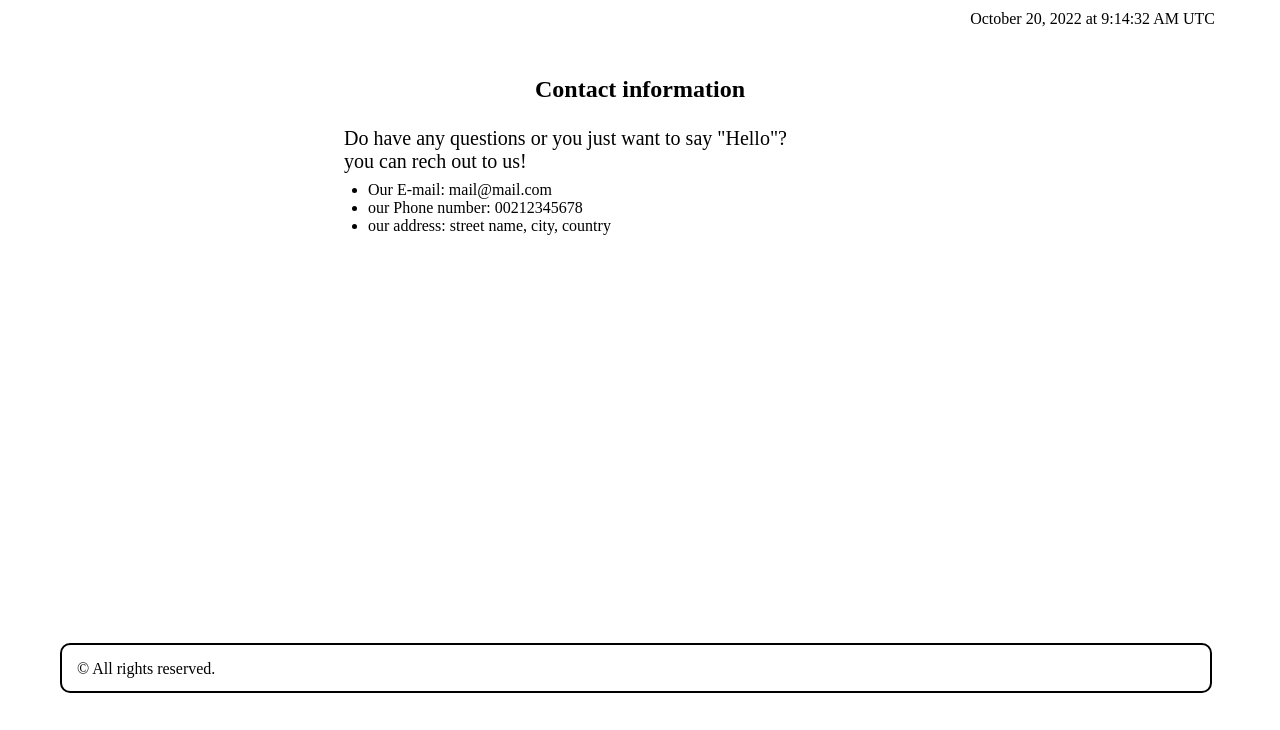
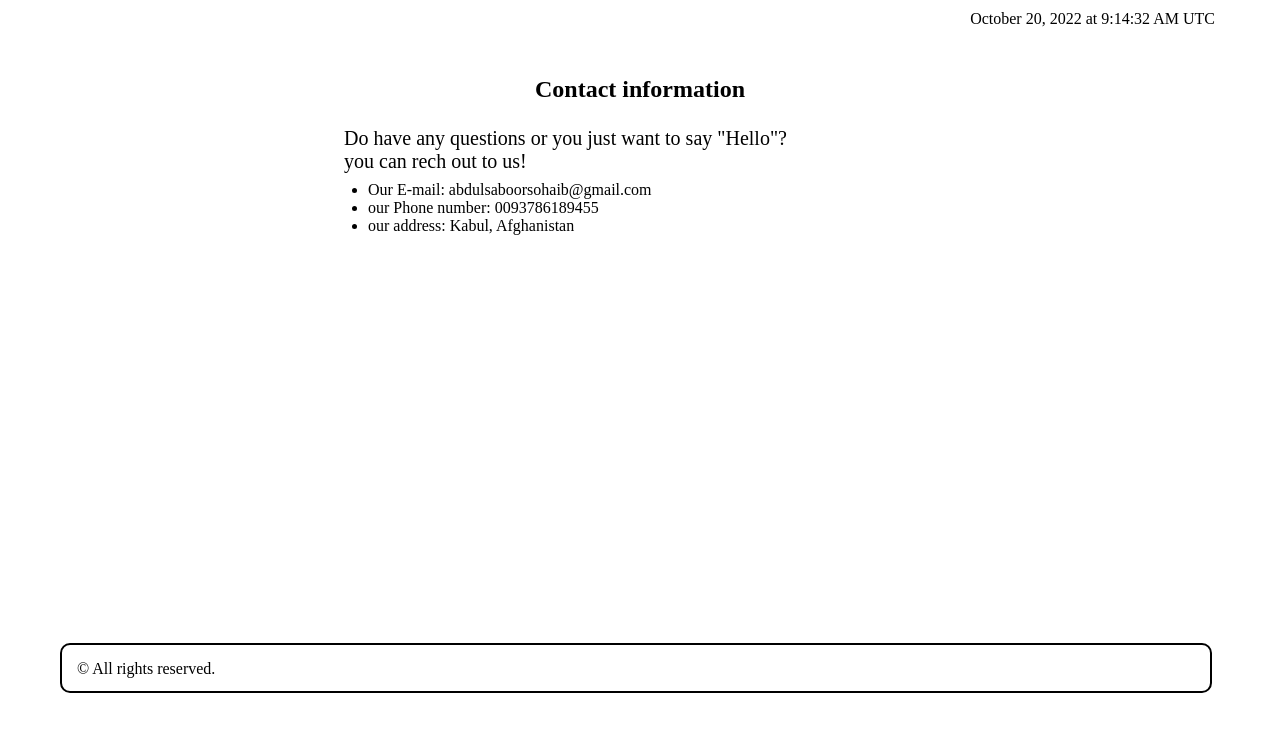
Before and after one commit to SaboorSohaib/Awesome-book-ES6-again, a website with bundled scripts: page index.html in a window 1280 px wide. Both pictures are taken after a click on the item "Contact". Shown: the part 70-800 px from the top of the page. Built offline with nearby package versions, Linux system fonts and the light colour scheme.

Commit message:
Update contact info

```diff
--- a/index.html
+++ b/index.html
@@ -46,9 +46,9 @@
                 you can rech out to us!
             </p>
             <ul>
-                <li>Our E-mail: mail@mail.com</li>
-                <li>our Phone number: 00212345678</li>
-                <li>our address: street name, city, country</li>
+                <li>Our E-mail: abdulsaboorsohaib@gmail.com</li>
+                <li>our Phone number: 0093786189455</li>
+                <li>our address: Kabul, Afghanistan</li>
             </ul>
         </article>
     </section>
```
